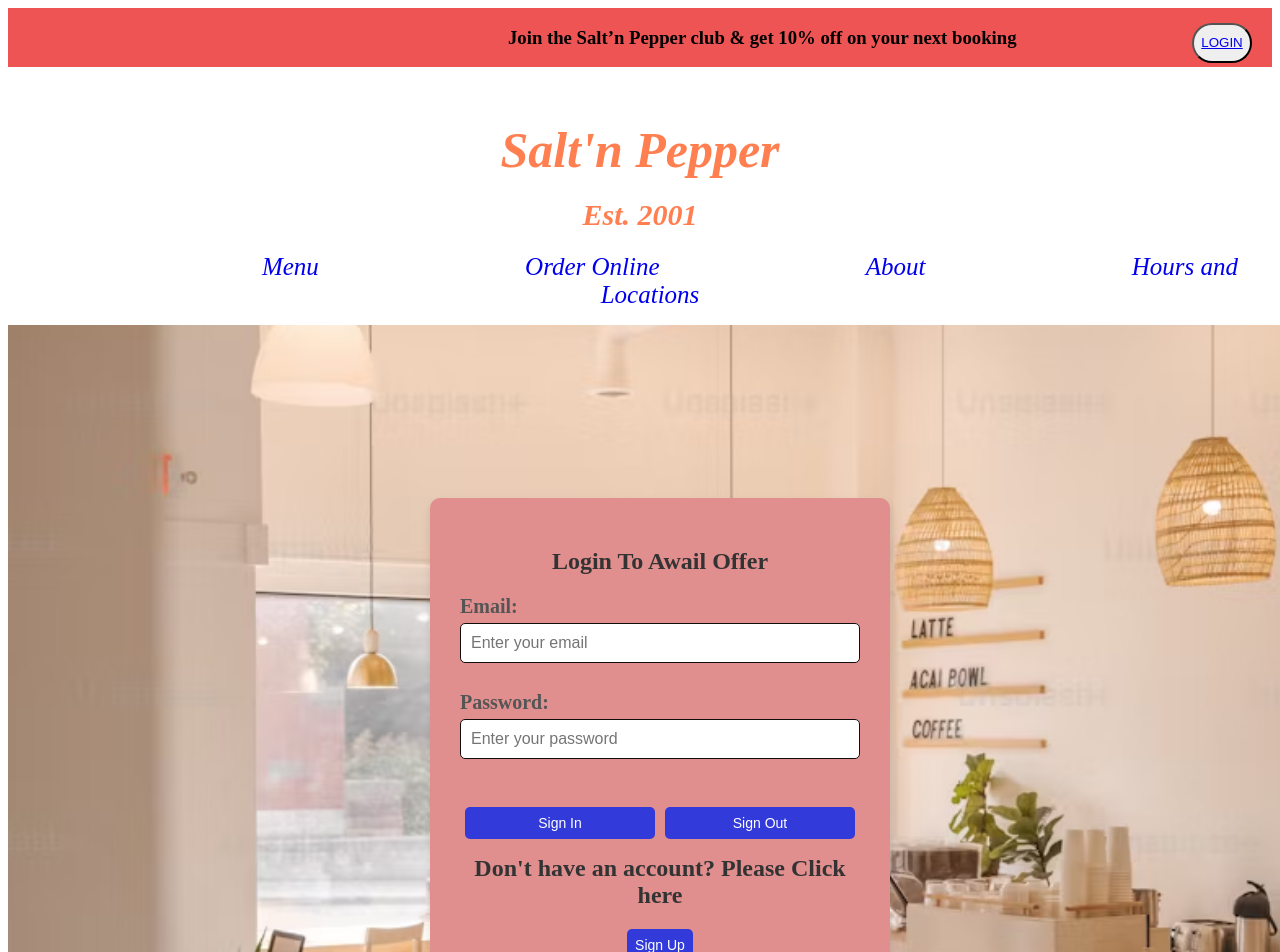
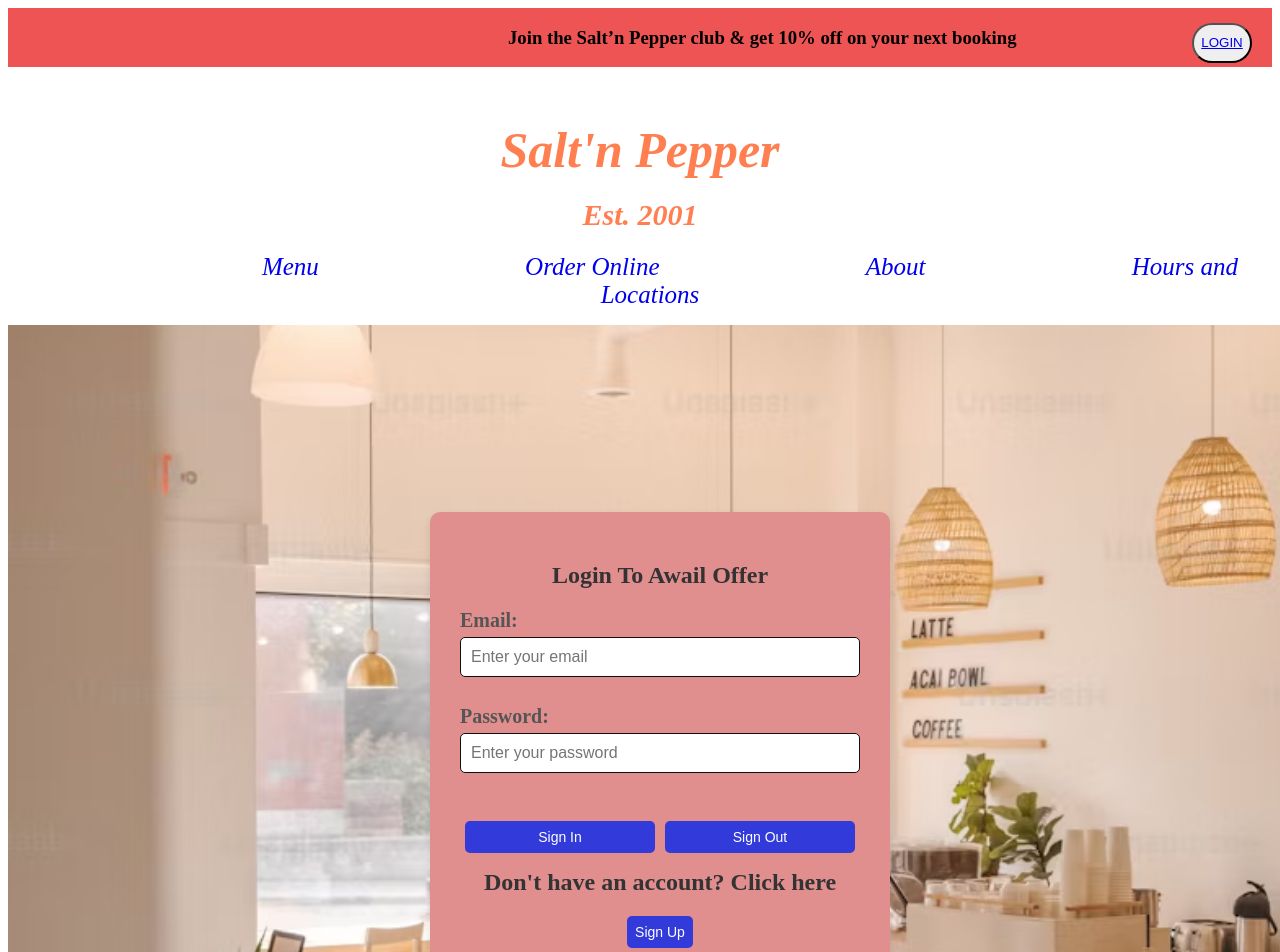
Before and after one commit to shriyatanwar/cafe, a React (Create React App) app: page /login in a window 1280 px wide. Shown: the top 952 px of the page. Built offline with nearby package versions, Linux system fonts and the light colour scheme; no server answers.

Commit message:
third commit

```diff
--- a/src/login.js
+++ b/src/login.js
@@ -59,7 +59,7 @@ function Login() {
          {/* new add */}
         {/* <h1 id="clickhere"> Don't have account , Click here </h1>
         <button class="btn" onClick={mySignup}>Sign Up</button> */}
-        <h1 id="clickhere">Don't have an account? Please Click here</h1>
+        <h1 id="clickhere">Don't have an account? Click here</h1>
         <button className="btn" onClick={() => navigate("/register")}>Sign Up</button>
 
 
```
